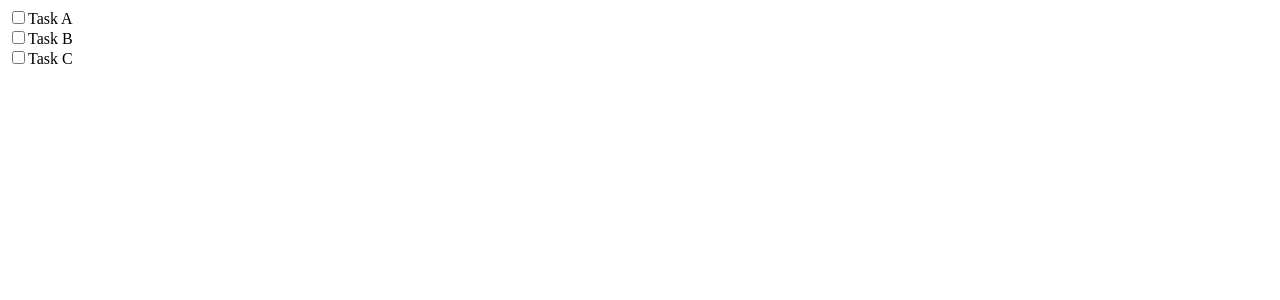
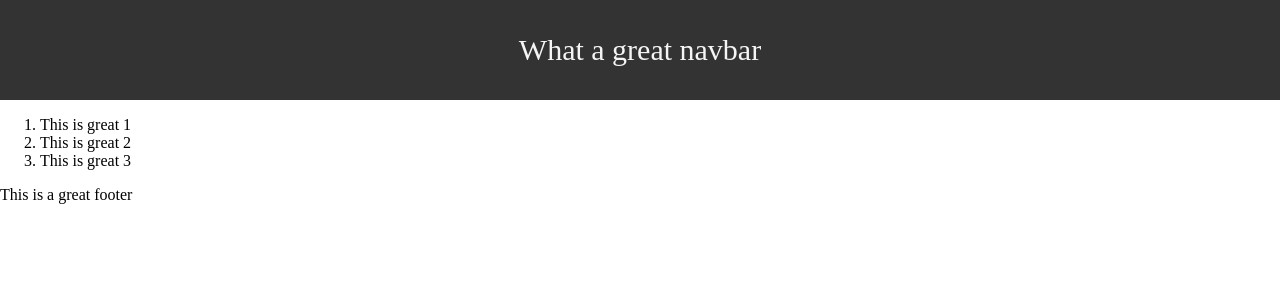
Before and after one commit to simonkatz/React-Testdrive, a React (Create React App) app: page / in a window 1280 px wide. Shown: the top 300 px of the page. Built offline with nearby package versions, Linux system fonts and the light colour scheme.

Commit message:
Add header with CSS classes

```diff
--- a/src/components/App.js
+++ b/src/components/App.js
@@ -1,11 +1,14 @@
 import React from 'react'
+import Header from './Header'
+import MainContent from './MainContent'
+import Footer from './Footer'
 
 function App () {
     return (
         <div>
-            <div><input type='checkbox' /><span>Task A</span></div>
-            <div><input type='checkbox' /><span>Task B</span></div>
-            <div><input type='checkbox' /><span>Task C</span></div>
+            <Header />
+            <MainContent />
+            <Footer />
         </div>
     )
 }
--- a/src/components/Footer.js
+++ b/src/components/Footer.js
@@ -1,4 +1,5 @@
 import React from 'react'
+import ReactDOM from 'react-dom'
 
 function Footer () {
     return (
--- a/src/components/Navbar.js
+++ b/src/components/Header.js
@@ -1,11 +1,11 @@
 import React from 'react'
 import ReactDOM from 'react-dom'
 
-function Navbar () {
+function Header () {
     return (
-        <div>
+        <div className="navbar">
             What a great navbar
         </div>
     )
 }
-export default Navbar
+export default Header
--- a/src/index.js
+++ b/src/index.js
@@ -1,6 +1,7 @@
 import React from 'react';
 import ReactDOM from 'react-dom';
 import App from './components/App'
+import './style.css'
 // From scratch, initialize the React app
 // Render an <App /> component
 // Create the <App /> component from scratch
--- /dev/null
+++ b/src/style.css
@@ -0,0 +1,15 @@
+body {
+    margin: 0;
+}
+
+.navbar {
+    height: 100px;
+    background-color: #333;
+    color: whitesmoke;
+    margin-bottom: 15px;
+    text-align: center;
+    font-size: 30px;
+    display: flex;
+    justify-content: center;
+    align-items: center;
+}
```
